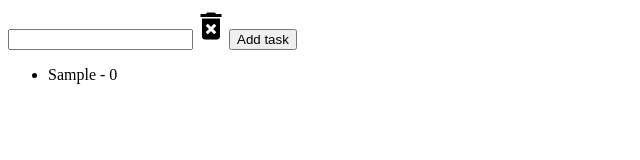
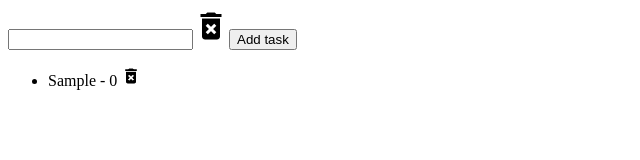
Before and after one commit to NikolaosKantartzopoulos/reactTOTOListClassComponents, a React (Create React App) app: page / in a window 1280 px wide. Both pictures are taken after typing "Sample" into the empty fields and a click on the button "Add task". Shown: the top 160 px of the page, without its empty margins (0-640 px from the left). Built offline with nearby package versions, Linux system fonts and the light colour scheme.

Commit message:
deleteOne setup

```diff
--- a/src/App.js
+++ b/src/App.js
@@ -20,33 +20,26 @@ class App extends Component {
 		this.deleteTask = this.deleteTask.bind(this);
 	}
 	handleChange = (e) => {
-		this.setState(
-			{
-				task: { text: e.target.value, taskID: this.state.task.taskID },
-			},
-			() => {
-				console.log(this.state.uniqueID);
-			}
-		);
+		this.setState({
+			task: { text: e.target.value, taskID: this.state.task.taskID },
+		});
 	};
 
 	onSubmitTask = (e) => {
 		e.preventDefault();
 		if (this.state.task.text == "") return null;
-		// console.log(`onSubmitTask started with ${this.state.tasks}`);
 		this.setState(
-			(state) => ({
+			() => ({
 				tasks: this.state.tasks.concat(this.state.task),
 				task: {
 					text: "",
 					taskID: this.state.uniqueID,
 				},
 				uniqueID: this.state.uniqueID + 1,
-			}),
-			() => {
-				console.log(this.state.tasks);
-				console.log(this.state.uniqueID);
-			}
+			})
+			// () => {
+			// 	console.log(this.state.tasks);
+			// }
 		);
 	};
 
@@ -60,6 +53,12 @@ class App extends Component {
 			tasks: [],
 		}));
 	};
+
+	handleDeleteOne(taskID) {
+		console.log(`This is the taskID:  ${taskID}`);
+		console.log(this.state.tasks);
+		let temp = [];
+	}
 
 	render() {
 		const { task, tasks } = this.state;
@@ -77,7 +76,7 @@ class App extends Component {
 						Add task
 					</button>
 				</form>
-				<Overview tasks={tasks} />
+				<Overview tasks={tasks} handleDeleteOne={this.handleDeleteOne} />
 			</div>
 		);
 	}
--- a/src/components/Overview.js
+++ b/src/components/Overview.js
@@ -1,14 +1,19 @@
 import React from "react";
+import delIcon from "../delete-forever.png";
 
 const Overview = (props) => {
 	const { tasks } = props;
-
 	return (
 		<ul>
 			{tasks.map((task) => {
 				return (
 					<li key={task.taskID}>
-						{task.text} - {task.taskID}
+						{task.text} - {task.taskID}{" "}
+						<img
+							style={{ width: "20px" }}
+							src={delIcon}
+							onClick={() => props.handleDeleteOne(task.taskID)}
+						/>
 					</li>
 				);
 			})}
```
